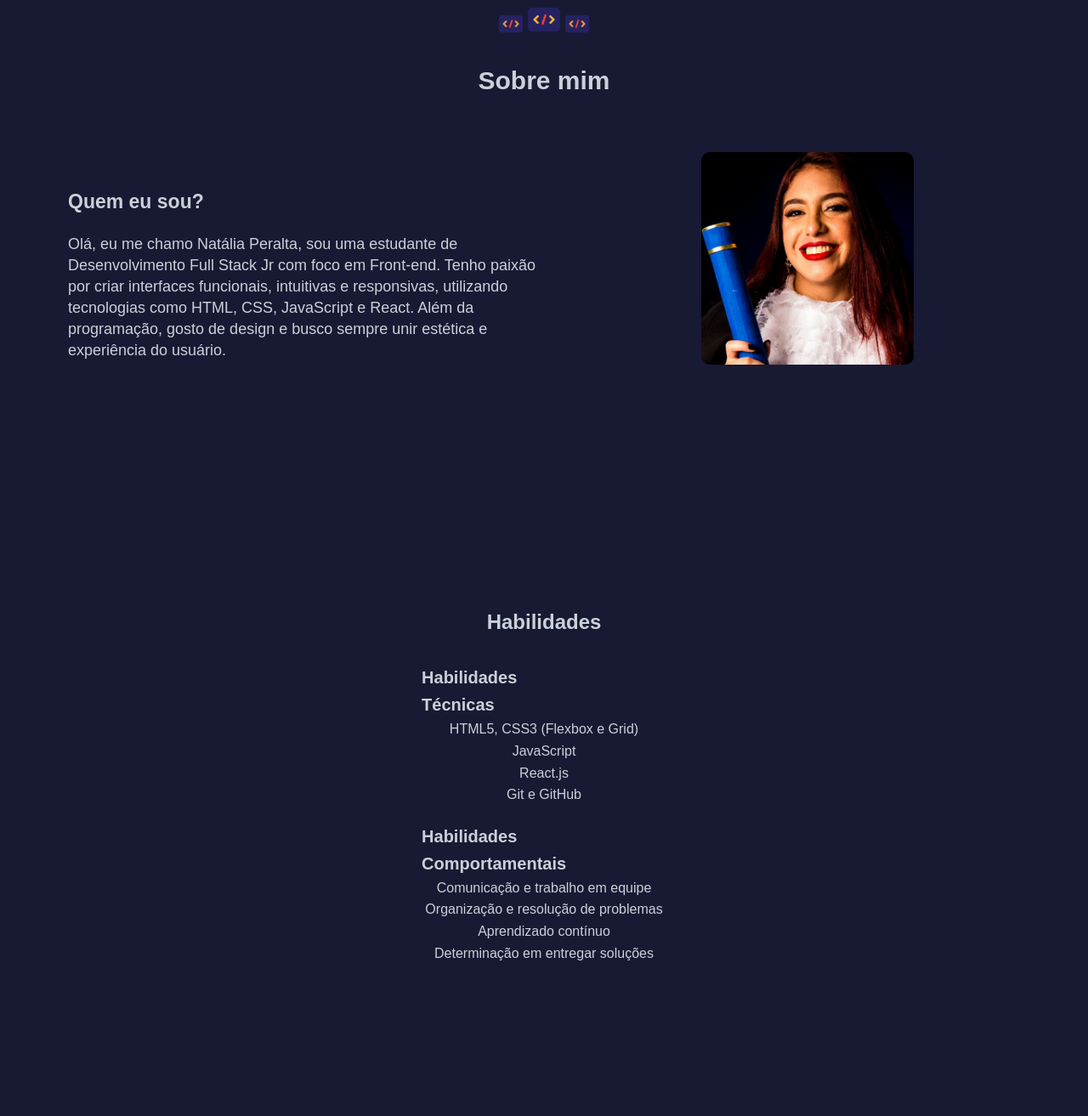
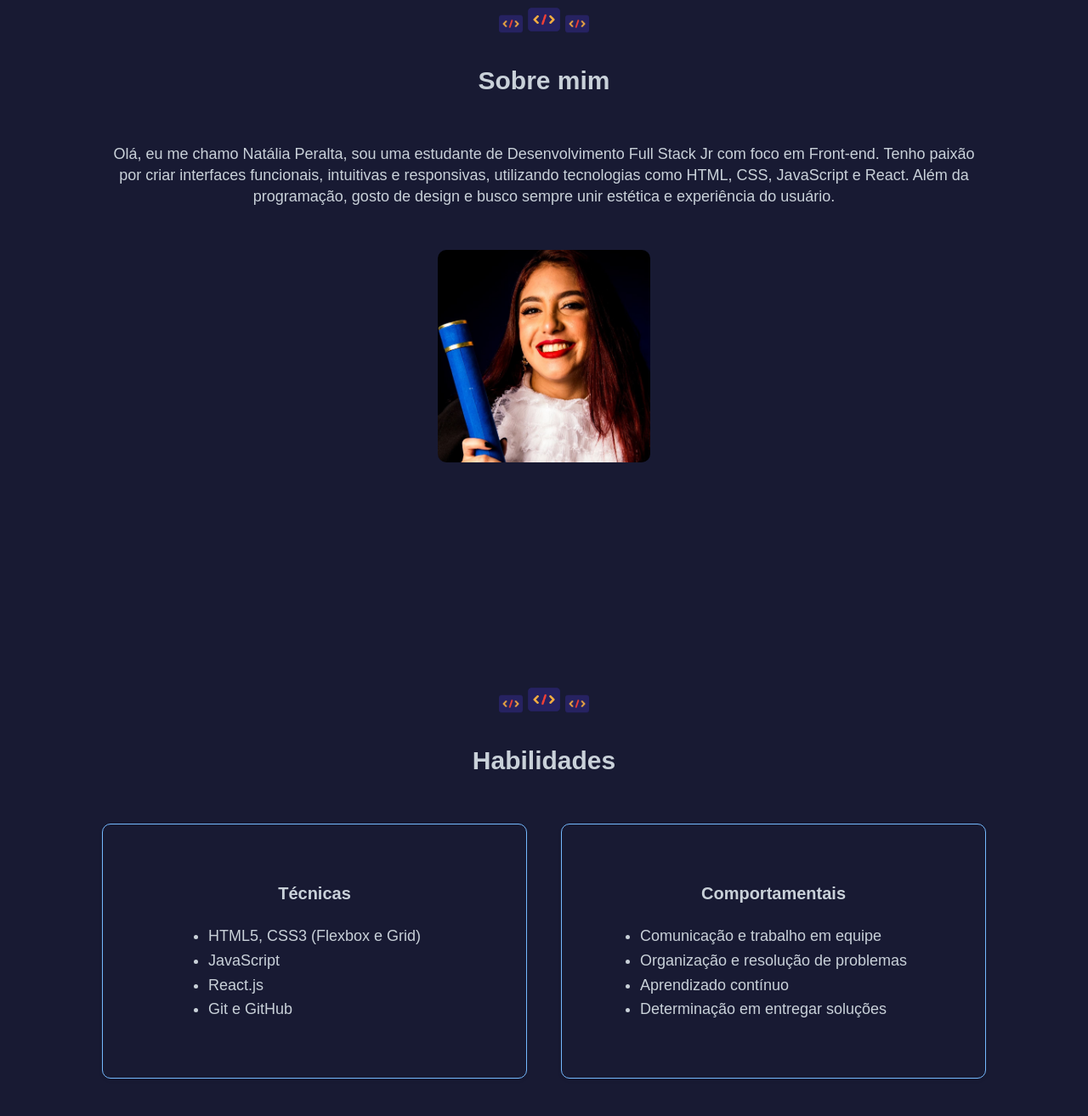
Before and after one commit to NatiPeralta/portfolio-pessoal, a plain HTML site: page perfil.html in a window 1280 px wide. Shown: the part 987-2300 px from the top of the page at 85% size. Drawn offline with Linux system fonts and the light colour scheme.

Commit message:
Atualizando section habilidades

```diff
--- a/perfil.html
+++ b/perfil.html
@@ -48,9 +48,7 @@
 
         <div class="texto-sobre">
                 <h2>Sobre mim</h2>
-            <div class="align-sobre">
                 <article>
-                    <h3>Quem eu sou?</h3>
                     <p>Olá, eu me chamo Natália Peralta, sou uma estudante de Desenvolvimento Full Stack Jr com foco em Front-end.
                     Tenho paixão por criar interfaces funcionais, intuitivas e responsivas, utilizando
                     tecnologias como HTML, CSS, JavaScript e React. Além da programação, gosto de design
@@ -59,32 +57,48 @@
             <div class="img-sobre">
                 <img src="./images/Natália-2.JPEG" alt="Foto de Natália Peralta">
             </div>
-            </div>
         </div>
         </section>
 
         <section id="habilidades" class="habilidades">
+            <div class="icon-decor">
+                <img class="icon" src="./images/programming.png">
+                <img class="icon-2" src="./images/programming.png">
+                <img class="icon" src="./images/programming.png">
+            </div>
+
+        <div class="texto-habilidades">
             <h2>Habilidades</h2>
             <article>
-                <h3>Habilidades Técnicas</h3>
+                <div class="habilidades-tec">
+                <h3>Técnicas</h3>
                 <ul>
                     <li>HTML5, CSS3 (Flexbox e Grid)</li>
                     <li>JavaScript</li>
                     <li>React.js</li>
                     <li>Git e GitHub</li>
                 </ul>
+            </div>
 
-                <h3>Habilidades Comportamentais</h3>
+            <div class="habilidades-comp">
+                <h3>Comportamentais</h3>
                 <ul>
                     <li>Comunicação e trabalho em equipe</li>
                     <li>Organização e resolução de problemas</li>
                     <li>Aprendizado contínuo</li>
                     <li>Determinação em entregar soluções</li>
                 </ul>
+            </div>
             </article>
+        </div>
         </section>
 
         <section id="projetos" class="projetos">
+            <div class="icon-decor">
+                <img class="icon" src="./images/programming.png">
+                <img class="icon-2" src="./images/programming.png">
+                <img class="icon" src="./images/programming.png">
+            </div>
             <h2>Projetos</h2>
             <article>
                 <h3>Meu Projeto X</h3>
@@ -95,6 +109,11 @@
         </section>
 
         <section id="contato" class="contato">
+            <div class="icon-decor">
+                <img class="icon" src="./images/programming.png">
+                <img class="icon-2" src="./images/programming.png">
+                <img class="icon" src="./images/programming.png">
+            </div>
             <h2>Contato</h2>
             <article>
                 <h3>Quer conversar comigo? Vamos nos conectar!</h3>
@@ -104,6 +123,11 @@
     </main>
 
     <aside>
+        <div class="icon-decor">
+                <img class="icon" src="./images/programming.png">
+                <img class="icon-2" src="./images/programming.png">
+                <img class="icon" src="./images/programming.png">
+            </div>
         <h2>Minhas Redes</h2>
         <ul>
             <li><a href="https://github.com/NatiPeralta" target="_blank">GitHub</a></li>
--- a/styles.css
+++ b/styles.css
@@ -35,7 +35,6 @@ header {
 main {
     margin: 20px 0 100px 0;
     padding: 40px;
-    display: flex;
     align-items: center;
 	justify-content: center;
     margin-bottom: 100px;
@@ -63,9 +62,6 @@ footer {
 
 /*TESTES EM CSS*/
 
-li{
-    list-style: none;
-}
 
 img {
     width: 30px;
@@ -101,6 +97,10 @@ a{
 .nav-menu {
     display: flex;
     gap: 30px;
+}
+
+.nav-menu li {
+     list-style: none;
 }
 
 .nav-item a{
@@ -169,26 +169,15 @@ a{
     padding-top: 130px;
 }
 
-.align-sobre {
-    display: flex;
-    padding-left: 40px;
-}
-
-.texto-sobre h2 {
-    padding-bottom: 50px;
+.texto-sobre h2, .texto-habilidades h2 {
+    padding-bottom: 20px;
     font-size: 30px;
 }
 
-.texto-sobre article, h3{
-    padding-top: 20px;
-    text-align: start;
-    width: 50%;
-    font-size: 20px;
-}
-
-.texto-sobre h3{
-    font-size: 23px;
-    padding-bottom: 20px;
+.texto-sobre article{
+    text-align: center;
+    width: 100%;
+    padding: 20px 80px;
 }
 
 .texto-sobre p {
@@ -196,13 +185,46 @@ a{
 }
 
 .img-sobre {
-    width: 50%;
+    padding-top: 30px;
 }
 
 .img-sobre img{
     width: 250px;
     height: 250px;
     border-radius: 10px;
+}
+
+.texto-habilidades article, h3{
+    display: flex;
+    justify-content: center;
+}
+
+.texto-habilidades h3 {
+    font-size: 20px;
+    padding-bottom: 20px;
+}
+
+.texto-habilidades li {
+    font-size: 18px;
+}
+
+.habilidades-tec, .habilidades-comp {
+    border: 1px solid #75baff;
+	border-radius: 10px;
+	box-shadow: 0 2px 4px rgba(0, 0, 0, 0.1);
+	padding: 20px;
+	margin: 20px;
+	max-width: 500px;
+    width: 100%;
+    height: 300px;
+	display: flex;
+	flex-direction: column;
+	align-items: center;
+	justify-content: center;
+}
+
+.habilidades-tec li, .habilidades-comp li{
+	text-align: initial;
 }
 
 h1 {
@@ -221,10 +243,7 @@ p {
 }
 
 .sobre-mim, .habilidades, .projetos, .contato {
-	flex-direction: column;
     height: 100vh;
-	align-items: center;
-	justify-content: center;
 	text-align: center;
 }
 
```
